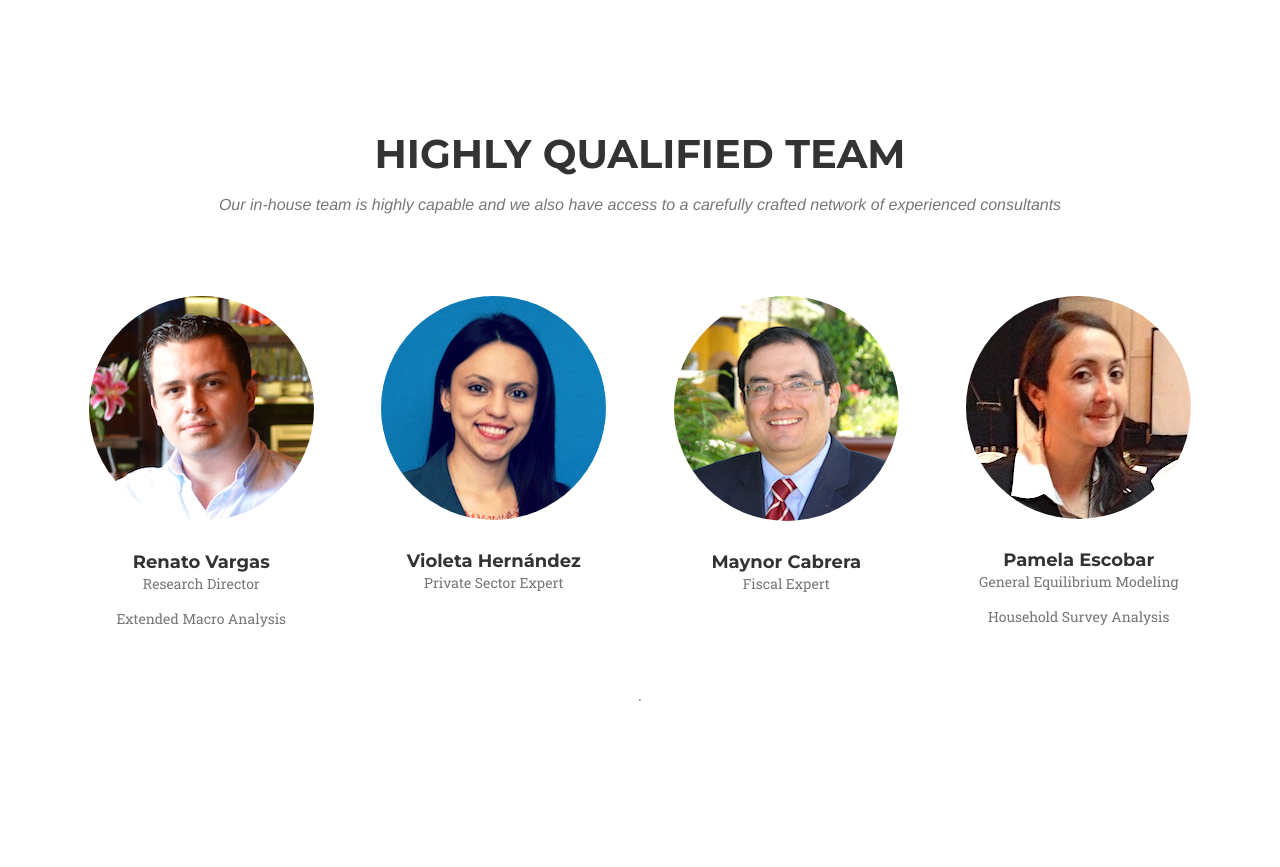
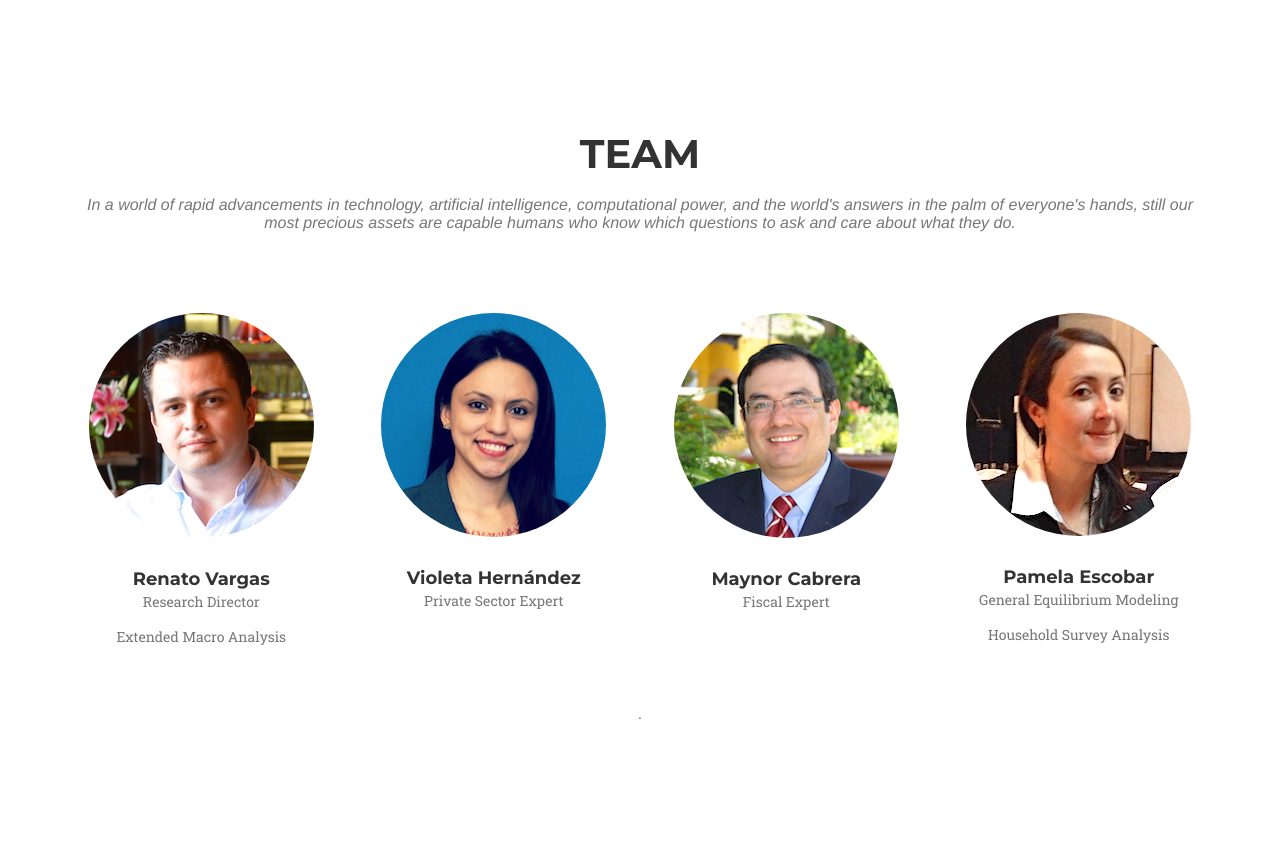
Before and after one commit to chwgt/chwgt.github.io, a website: page index.html in a window 1280 px wide. Shown: the part 3240-4107 px from the top of the page. Drawn offline with nearby package versions, Linux system fonts and the light colour scheme; a web font is replaced by a local one.

```diff
--- a/index.html
+++ b/index.html
@@ -287,8 +287,8 @@
         <div class="container">
             <div class="row">
                 <div class="col-lg-12 text-center">
-                    <h2 class="section-heading">Highly Qualified Team</h2>
-                    <h3 class="section-subheading text-muted">Our in-house team is highly capable and we also have access to a carefully crafted network of experienced consultants</h3>
+                    <h2 class="section-heading">Team</h2>
+                    <h3 class="section-subheading text-muted">In a world of rapid advancements in technology, artificial intelligence, computational power, and the world's answers in the palm of everyone's hands, still our most precious assets are capable humans who know which questions to ask and care about what they do.</h3>
                 </div>
             </div>
             <div class="row">
```
